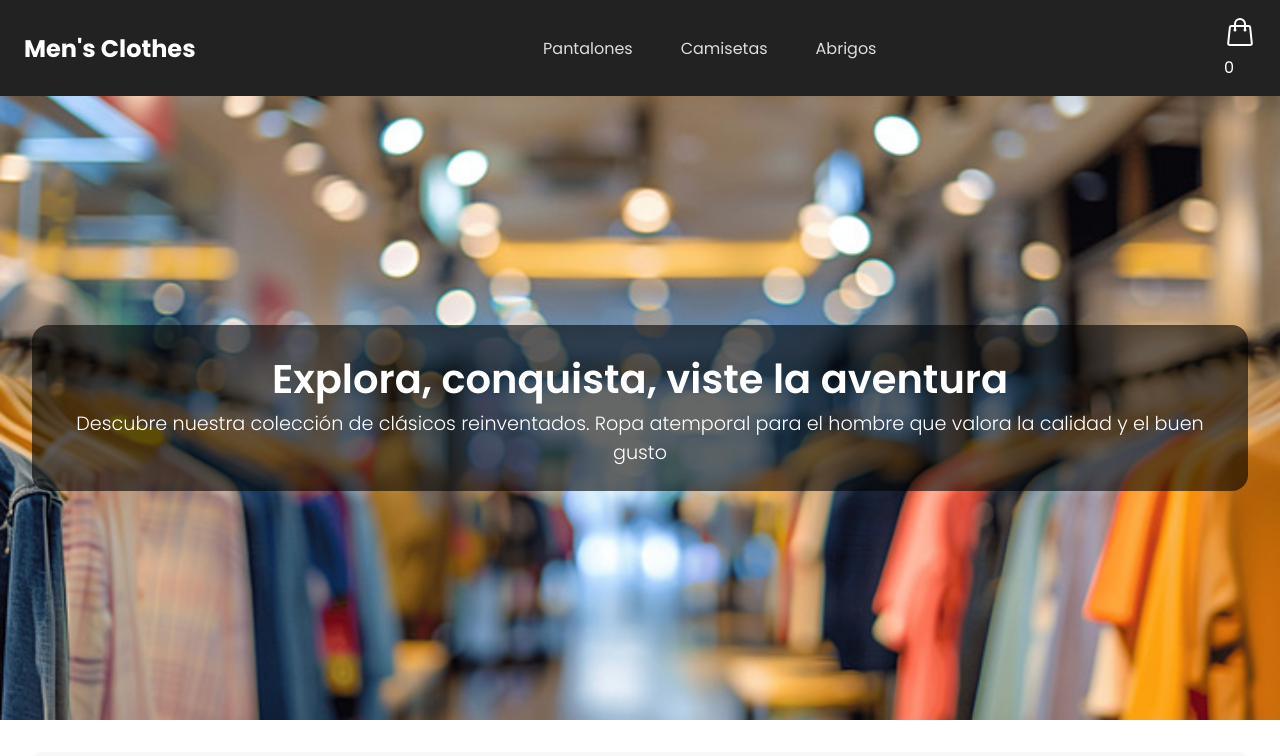
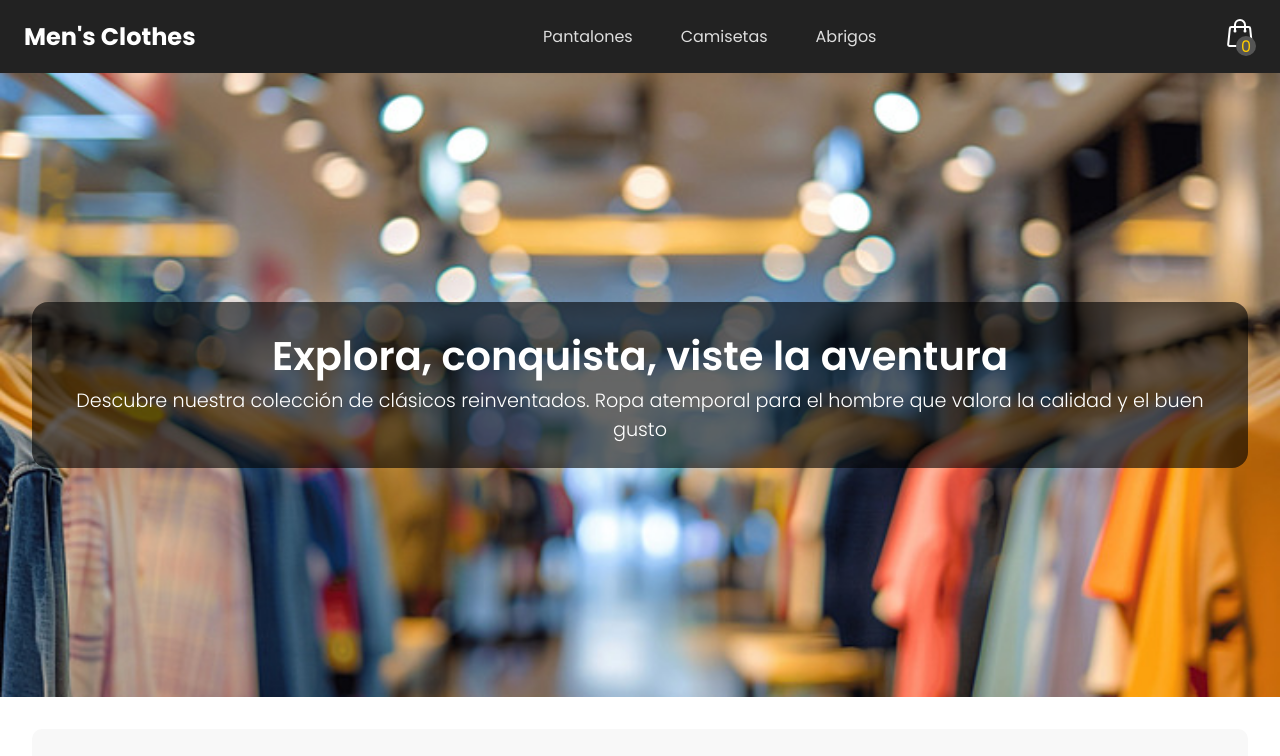
Before and after one commit to SantiGP18/ecommerce, a plain HTML site: page index.html in a window 1280 px wide. Shown: the top 756 px of the page. Drawn offline with Linux system fonts and the light colour scheme.

Commit message:
Agregando estilos a contador de productos del carrito de compra

```diff
--- a/styles.css
+++ b/styles.css
@@ -6,6 +6,24 @@
     text-decoration: none;
     font-family: 'Poppins', sans-serif;
     font-size: 16px;
+}
+
+.cart-container{
+    position: relative;
+}
+
+.count-products {
+    position: absolute;
+    bottom: 0;
+    right: 0;
+    color: #ffcc00;
+    background-color: #555;
+    border-radius: 25px; /* Hace que el círculo sea redondo */
+    width: 20px;  /* Ajusta el tamaño según necesites */
+    height: 20px; /* Debe ser igual al ancho */
+    display: flex;
+    justify-content: center;
+    align-items: center;
 }
 
 .cart-container img{
```
